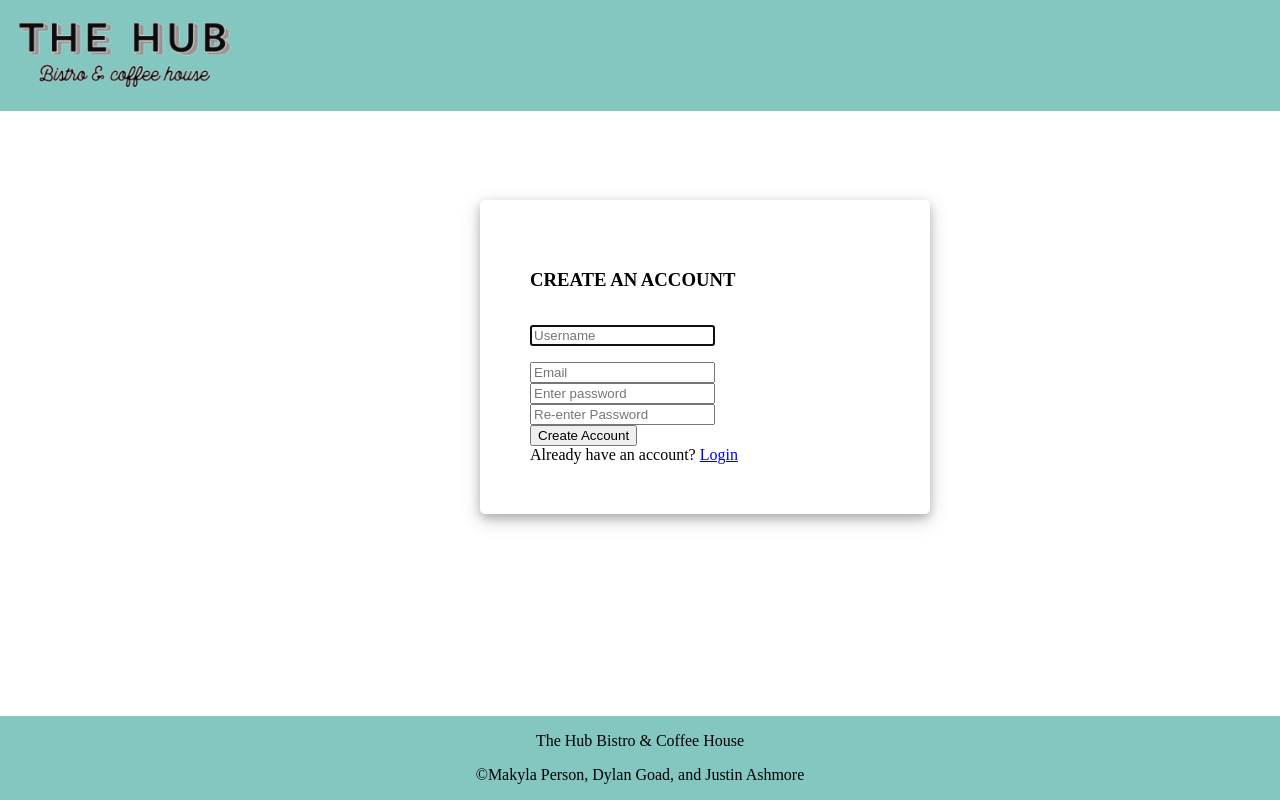
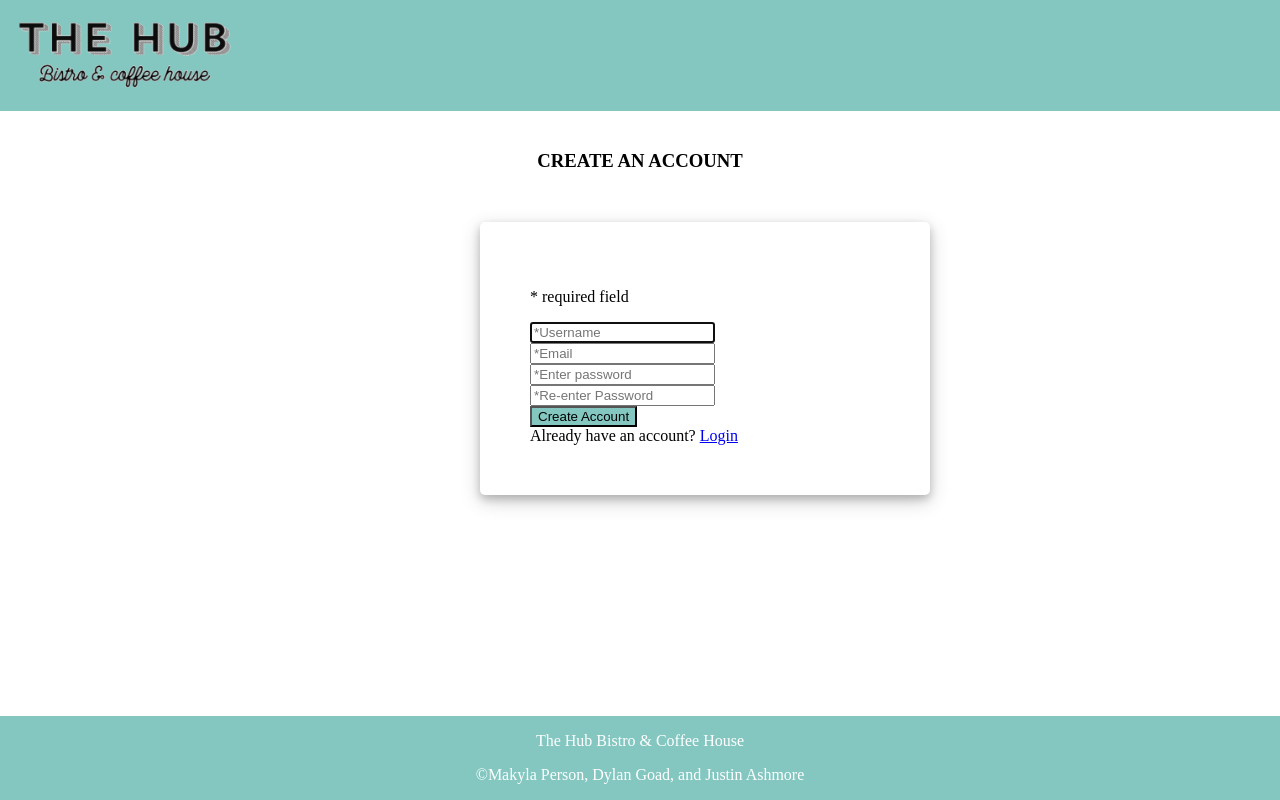
Before and after one commit to makylaperson43/Capstone, a Django app: page /register/ in a window 1280 px wide. Run offline with Django 3.2, Linux system fonts and the light colour scheme; parts of the project's set-up code (start-up, migrations or seed data) failed here and were passed over.

Commit message:
Finish Home Page, Started on Register and Login Page

```diff
--- a/HUB/static/register.css
+++ b/HUB/static/register.css
@@ -8,6 +8,7 @@ body {
 html {
   width: 100%;
 }
+
 .user_card_register {
   width: 350px;
   background: white;
@@ -48,3 +49,34 @@ html {
   background-color: #83c7c0;
   text-align: center;
 }
+
+.footerWords {
+  color: white;
+}
+
+.copy {
+  color: white;
+}
+
+.register_word {
+  margin-top: 150px;
+  text-align: center;
+  margin-bottom: -150px;
+}
+
+/* .register_text_box{
+
+} */
+
+.register_button {
+  background-color: #83c7c0;
+}
+
+.buttonContainer {
+  /* margin-bottom: -200px;
+  position: absolute; */
+  /* top: 50%;
+  left: 50%; */
+  /* -ms-transform: translate(-50%, -50%);
+  transform: translate(-50%, -50%); */
+}
--- a/HUB/static/styles.css
+++ b/HUB/static/styles.css
@@ -6,12 +6,12 @@ body {
 }
 
 .navBackground a {
-  background-color: black;
   display: block;
   color: white;
   padding: 14px 16px;
   text-decoration: none;
   float: right;
+  margin-top: 80px;
 }
 
 .navBackground {
--- a/HUB/templates/base.html
+++ b/HUB/templates/base.html
@@ -9,7 +9,7 @@
     <title>Document</title>
   </head>
 
-  <body class="bodybody">
+  <body>
     <div class="navBackground">
       <img class="theHubWord" src="static/images/hubLogo.png" />
       {% comment %}
@@ -25,7 +25,7 @@
       <a href="{%url 'gallery-page'%}">Gallery</a>
       <a href="{%url 'menu-page'%}">Menu</a>
 
-      <a href="{%url 'cart-page'%}">Menu</a>
+      <a href="{%url 'cart-page'%}">Cart</a>
       <a href="{%url 'about-page'%}">About Us</a>
 
       <a href="{%url 'home-page'%}">Home</a>
--- a/HUB/templates/register.html
+++ b/HUB/templates/register.html
@@ -11,26 +11,33 @@
 
   <body>
     <div class="navBackground">
-      <img class="theHubWord" src="static/images/hubLogo.png" />
+      <img
+        class="theHubWord"
+        src="{%static 'images/hubLogo.png'%}"
+        alt="The Hub Logo"
+      />
     </div>
     <div>
       <div>
+        <div>
+          <h3 class="register_word">CREATE AN ACCOUNT</h3>
+        </div>
         <div class="user_card_register">
-          <div>
-            <h3 class="register_word">CREATE AN ACCOUNT</h3>
-          </div>
+          <p>* required field</p>
           <div>
             <form method="POST" action="">
               {% csrf_token %}
-              <div class="register_text_box">
-                <p placeholder="Username">{{form.username}}</p>
-              </div>
+              <div class="register_text_box">{{form.username}}</div>
               <div class="register_text_box">{{form.email}}</div>
               <div class="register_text_box">{{form.password1}}</div>
               <div class="register_text_box">{{form.password2}}</div>
 
-              <div class="register_button">
-                <input type="submit" value="Create Account" />
+              <div class="buttonContainer">
+                <input
+                  class="register_button"
+                  type="submit"
+                  value="Create Account"
+                />
               </div>
             </form>
           </div>
@@ -48,10 +55,10 @@
     </div>
     <script>
       var form_fields = document.getElementsByTagName("input");
-      form_fields[1].placeholder = "Username";
-      form_fields[2].placeholder = "Email";
-      form_fields[3].placeholder = "Enter password";
-      form_fields[4].placeholder = "Re-enter Password";
+      form_fields[1].placeholder = "*Username";
+      form_fields[2].placeholder = "*Email";
+      form_fields[3].placeholder = "*Enter password";
+      form_fields[4].placeholder = "*Re-enter Password";
 
       for (var field in form_fields) {
         form_fields[field].className += " form-control";
```
Also changed, not shown: HUB/static/login.css (+19 -5 lines), HUB/templates/login.html (+9 -14 lines), db.sqlite3.
